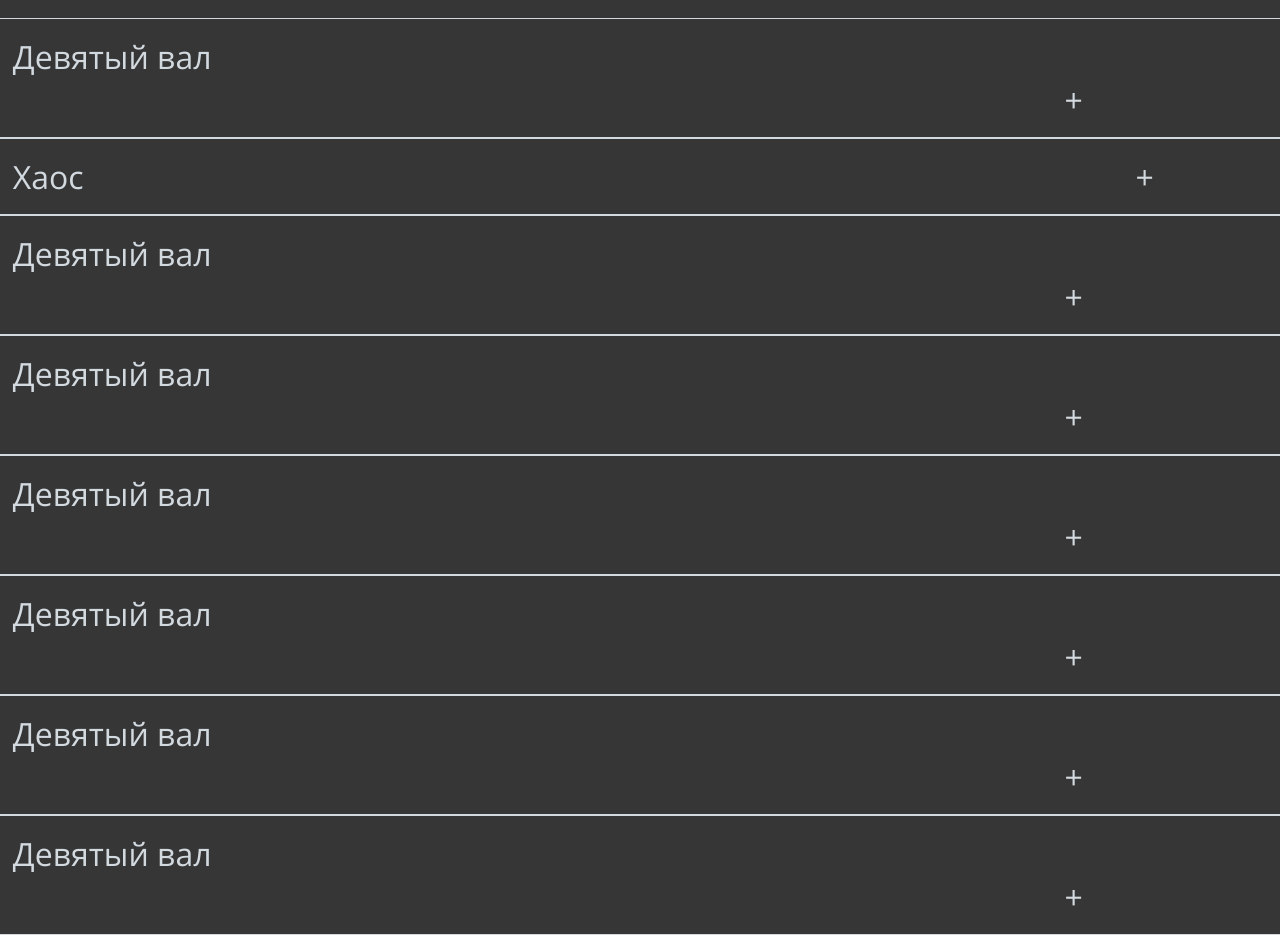
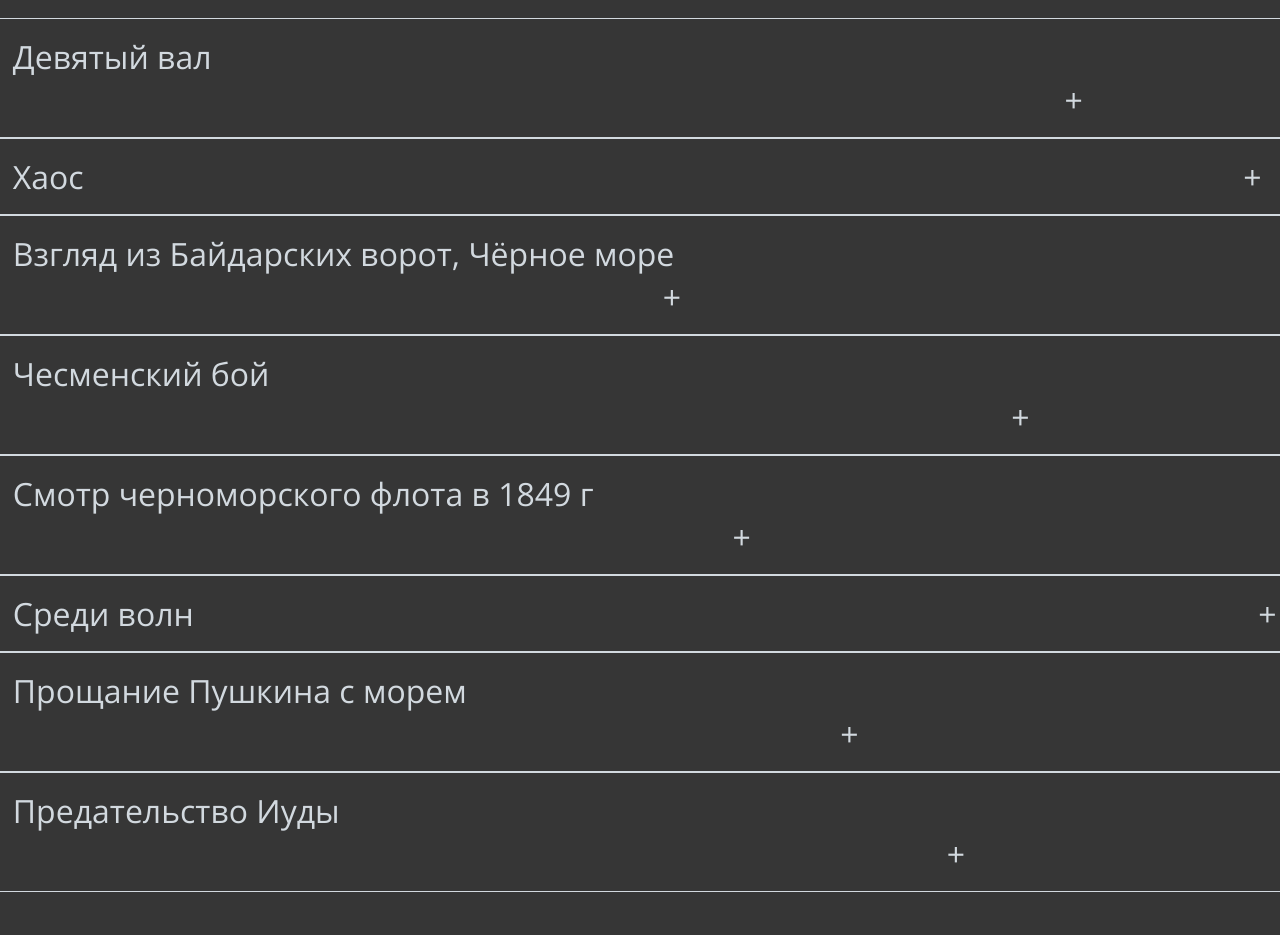
Before and after one commit to Olga-Skvortsova/cssBayan, a plain HTML site: page cssBayan/index.html in a window 1280 px wide. Shown: the part 122-1057 px from the top of the page. After the commit the page ends 1014 px from the top, so only its background shows below. Drawn offline with Linux system fonts and the light colour scheme.

Commit message:
fix: margin-left of all titiles (22:17 11.03.23)

```diff
--- a/cssBayan/index.html
+++ b/cssBayan/index.html
@@ -12,50 +12,50 @@
     <div class="pictures container">
         <div class="picture">
             <details>
-                <summary>Девятый вал</summary>
+                <summary class="title1">Девятый вал</summary>
                 <img class="image" src="./images/IMG_3002.webp" alt="Девятый вал">
             </details>
         </div>
         <div class="picture">
             <details>
-                <summary>Хаос</summary>
+                <summary class="title2">Хаос</summary>
                 <img class="image" src="./images/IMG_3090.webp" alt="Хаос">
             </details>
         </div>
         <div class="picture">
             <details>
-                <summary>Девятый вал</summary>
-                <img class="image" src="./images/IMG_3400.webp" alt="Девятый вал">
+                <summary class="title3">Взгляд из Байдарских ворот, Чёрное море</summary>
+                <img class="image" src="./images/IMG_3400.webp" alt="Взгляд из Байдарских ворот, Чёрное море">
             </details>
         </div>
         <div class="picture">
             <details>
-                <summary>Девятый вал</summary>
-                <img class="image" src="./images/IMG_3408.webp" alt="Девятый вал">
+                <summary class="title4">Чесменский бой</summary>
+                <img class="image" src="./images/IMG_3408.webp" alt="Чесменский бой">
             </details>
         </div>
         <div class="picture">
             <details>
-                <summary>Девятый вал</summary>
-                <img class="image" src="./images/IMG_3410.webp" alt="Девятый вал">
+                <summary  class="title5">Смотр черноморского флота в 1849 г</summary>
+                <img class="image" src="./images/IMG_3410.webp" alt="Смотр черноморского флота в 1849 г">
             </details>
         </div>
         <div class="picture">
             <details>
-                <summary>Девятый вал</summary>
-                <img class="image" src="./images/IMG_3418.webp" alt="Девятый вал">
+                <summary class="title6">Среди волн</summary>
+                <img class="image" src="./images/IMG_3418.webp" alt="Среди волн">
             </details>
         </div>
         <div class="picture">
             <details>
-                <summary>Девятый вал</summary>
-                <img class="image" src="./images/IMG_3436-480x640.webp" alt="Девятый вал">
+                <summary class="title7">Прощание Пушкина с морем</summary>
+                <img class="image" src="./images/IMG_3436-480x640.webp" alt="Прощание Пушкина с морем">
             </details>
         </div>
         <div class="picture">
             <details>
-                <summary>Девятый вал</summary>
-                <img class="image" src="./images/IMG_3449.webp" alt="Девятый вал">
+                <summary class="title8">Предательство Иуды</summary>
+                <img class="image" src="./images/IMG_3449.webp" alt="Предательство Иуды">
             </details>
         </div>
     </div>
--- a/cssBayan/style.css
+++ b/cssBayan/style.css
@@ -54,7 +54,30 @@ summary {
 summary::after {
     display: inline-block;
     content: "+";
+}
+.title1::after {
     margin-left: 83%;
+}
+.title2::after {
+    margin-left: 91.5%;
+}
+.title3::after {
+    margin-left: 51.3%;
+}
+.title4::after {
+    margin-left: 78.8%;
+}
+.title5::after {
+    margin-left: 56.8%;
+}
+.title6::after {
+    margin-left: 84%;
+}
+.title7::after {
+    margin-left: 65.3%;
+}
+.title8::after {
+    margin-left: 73.7%;
 }
 details[open] summary::after {
     content: "×";
```
